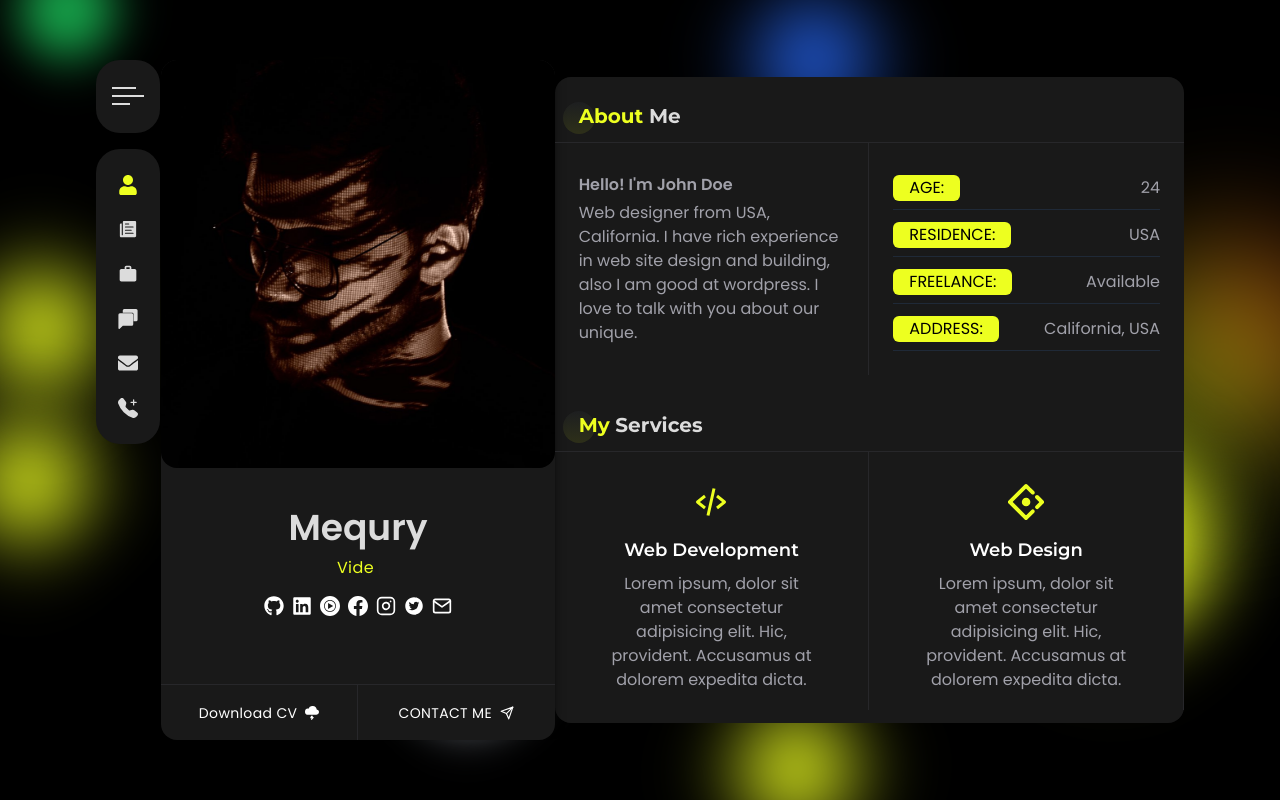
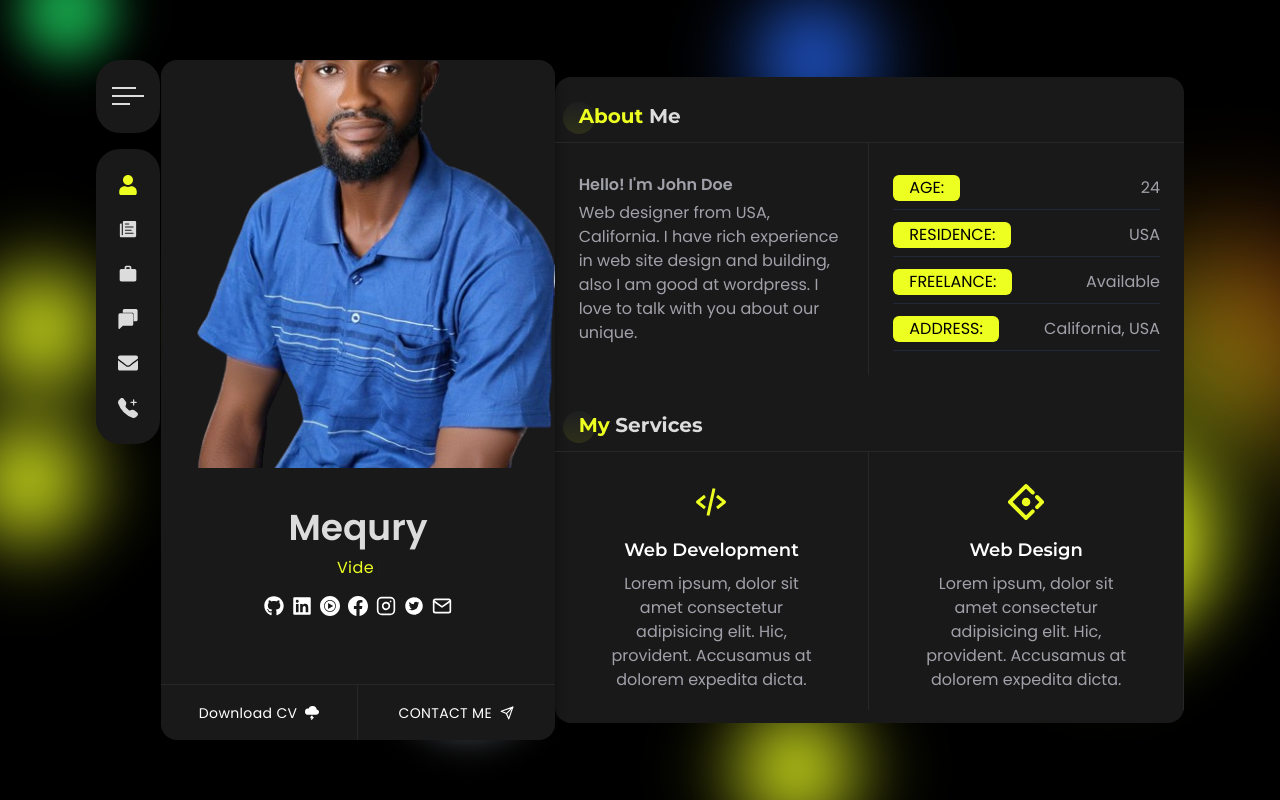
Before and after one commit to oladsdan/MequryPortfolio, a React (Create React App) app: page / in a window 1280 px wide. Built offline with nearby package versions, Linux system fonts and the light colour scheme.

Commit message:
backgroundChanges

```diff
--- a/src/assets/index.js
+++ b/src/assets/index.js
@@ -10,6 +10,8 @@ import workImgEight from "./work/workImgEight.jpg"
 import blogImgOne from "./blog/blogImgOne.jpg"
 import blogImgTwo from "./blog/blogImgTwo.jpg"
 import blogImgThree from "./blog/blogImgThree.jpg"
+import merquryImg from "./merqury.jpg"
+import merquryBack from "./merqury-back.png"
 
 export {
     bannerImg,
@@ -23,5 +25,7 @@ export {
     workImgEight,
     blogImgOne,
     blogImgTwo,
-    blogImgThree
+    blogImgThree,
+    merquryImg,
+    merquryBack
 };
--- a/src/components/home/Left.js
+++ b/src/components/home/Left.js
@@ -6,7 +6,7 @@ import { AiFillTwitterCircle } from "react-icons/ai";
 import { SiYoutubemusic } from "react-icons/si";
 import { FiInstagram, FiMail, FiSend } from "react-icons/fi";
 import CV from "../../assets/Noor_Mohammad_resume.pdf";
-import { bannerImg } from "../../assets/index";
+import { merquryImg, merquryBack } from "../../assets/index";
 
 const Left = () => {
   const [text] = useTypewriter({
@@ -21,7 +21,7 @@ const Left = () => {
       <div className="w-full h-3/5">
         <img
           className="w-full h-full object-cover rounded-2xl"
-          src={bannerImg}
+          src={merquryBack}
           loading="priority"
           alt="bannerImage"
         />
```
Also changed, not shown: src/assets/merqury-back.png (added), src/assets/merqury.jpg (added).
